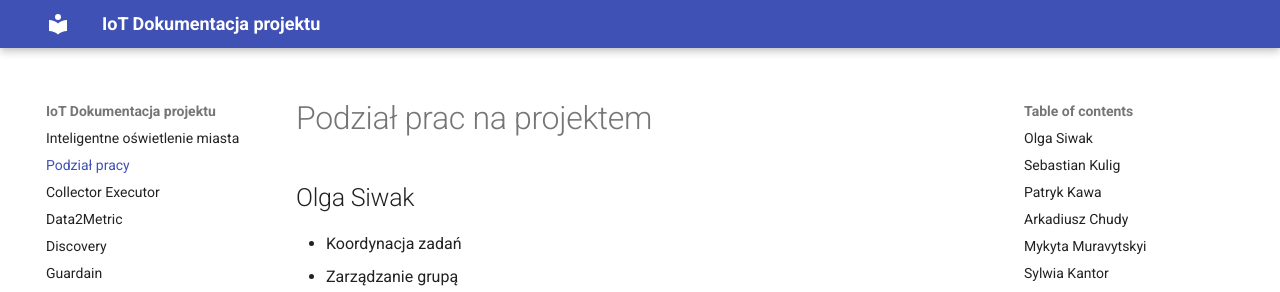
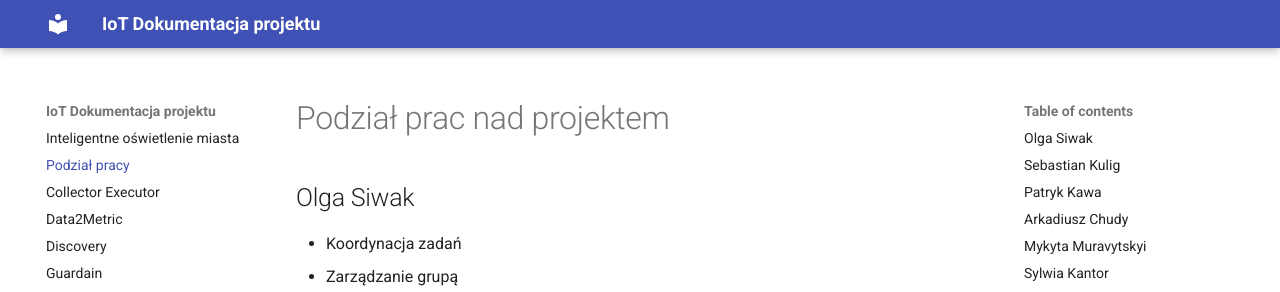
Before and after one commit to olgasiwak/iot, an MkDocs documentation site: the page built from docs/docs/responsibilities.md, in a window 1280 px wide and 900 px high. Shown: the top 292 px of the window. Built offline with MkDocs 1.6.1 and Material for MkDocs 9.7.7, drawn with Linux system fonts in a browser that asks for light colours.

Commit message:
Update responsibilities.md

```diff
--- a/docs/docs/responsibilities.md
+++ b/docs/docs/responsibilities.md
@@ -1,4 +1,4 @@
-# Podział prac na projektem
+# Podział prac nad projektem
 
 ## Olga Siwak
 
```
